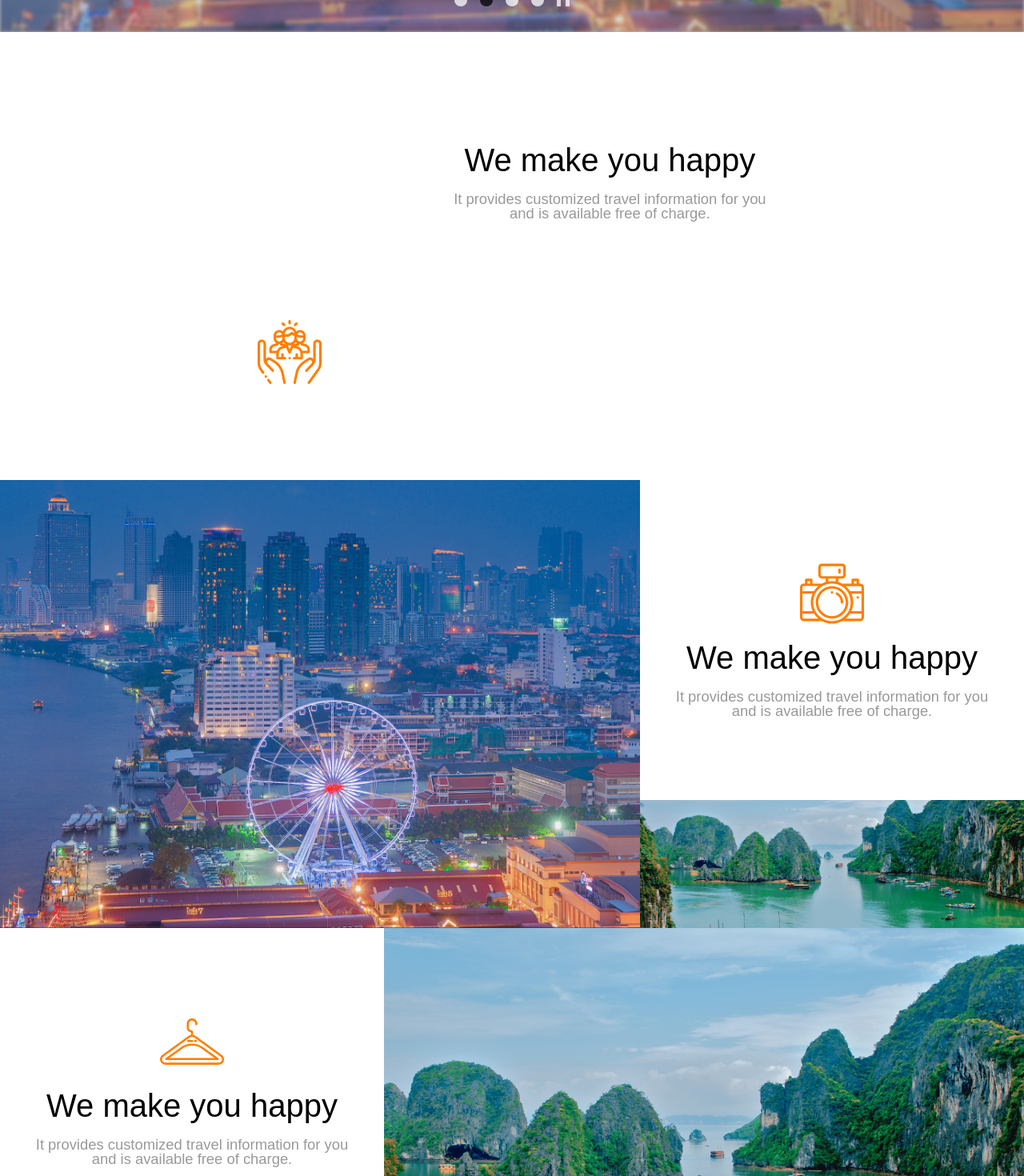
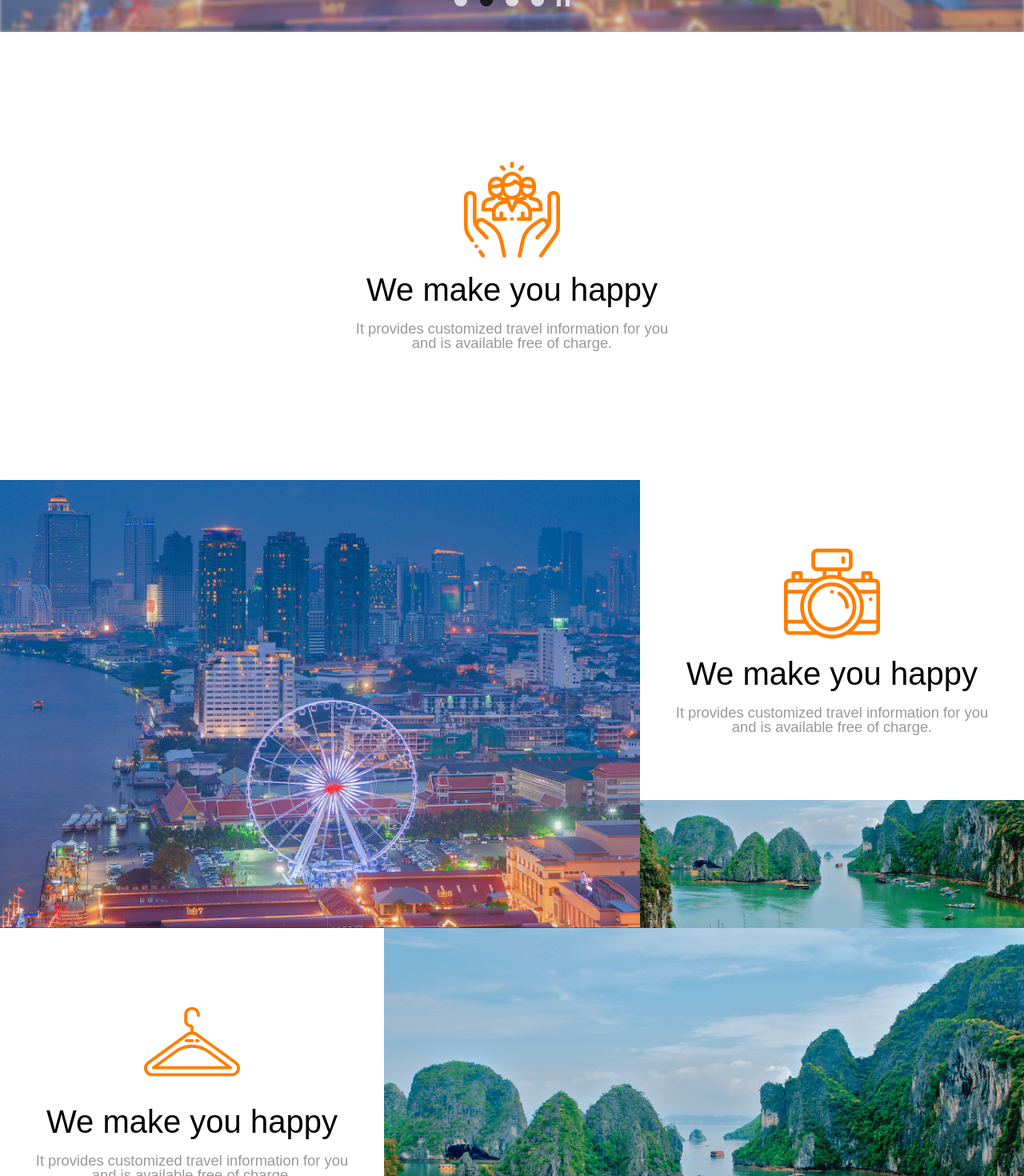
Before and after one commit to everip/client-web, a React (Create React App) app: page / in a window 1280 px wide. Shown: the part 760-2230 px from the top of the page at 80% size. Built offline with nearby package versions, Linux system fonts and the light colour scheme; a web font is replaced by a local one.

Commit message:
[Page] Wrapper 수정 💄

```diff
--- a/src/assets/css/pages/home/box.css
+++ b/src/assets/css/pages/home/box.css
@@ -10,14 +10,15 @@
 }
 
 .home-box .icon {
-    width: auto;
-    height: 5rem;
+    width: 7.5rem;
+    height: 7.5rem;
     margin-top: auto;
     margin-left: auto;
     margin-right: auto;
 }
 
 .home-box .content {
+    width: 100%;
     margin-top: 1.25rem;
     margin-bottom: auto;
     margin-left: auto;
--- a/src/assets/css/pages/home/wrapper.css
+++ b/src/assets/css/pages/home/wrapper.css
@@ -19,12 +19,30 @@
     background-repeat: no-repeat;
 }
 
-.home-wrapper.full .box {
+.home-wrapper.full .boxes {
+    display: flex;
     margin: auto;
 }
 
 .home-wrapper.full .home-box {
     width: 50rem;
+}
+
+.home-wrapper.full.us .home-box {
+    width: 15rem;
+}
+
+.home-wrapper.full.us .home-box .icon {
+    border-radius: 100%;
+    overflow: hidden;
+}
+
+.home-wrapper.full.us .home-box .icon:hover {
+    filter: blur(1px);
+}
+
+.home-wrapper.full.us .home-box .content .head {
+    cursor: pointer;
 }
 
 .home-wrapper.left .left,
--- a/src/pages/home/Home.js
+++ b/src/pages/home/Home.js
@@ -53,7 +53,8 @@ export default class Home extends Component {
                 </div>
 
                 <Wrapper
-                    box={
+                    set='full'
+                    boxes={
                         <Box
                             icon={Images.HomeHelp}
                             content={{
@@ -68,7 +69,7 @@ export default class Home extends Component {
                     set='right'
                     left={Images.HomeCarouselBangkok}
                     right={Images.HomeCarouselDanang}
-                    box={
+                    boxes={
                         <Box
                             icon={Images.HomeCamera}
                             content={{
@@ -83,7 +84,7 @@ export default class Home extends Component {
                     set='left'
                     left={Images.HomeCarouselBangkok}
                     right={Images.HomeCarouselDanang}
-                    box={
+                    boxes={
                         <Box
                             icon={Images.HomeHanger}
                             content={{
@@ -99,7 +100,7 @@ export default class Home extends Component {
                     left={Images.HomeCarouselBangkok}
                     right={Images.HomeCarouselDanang}
                     center={Images.HomeCarouselOsaka}
-                    box={
+                    boxes={
                         <Box
                             icon={Images.HomeFood}
                             content={{
@@ -111,14 +112,31 @@ export default class Home extends Component {
                 />
 
                 <Wrapper
-                    box={
-                        <Box
-                            icon={Images.HomeHelp}
-                            content={{
-                                head: <p>We make you happy</p>,
-                                body: <p>It provides customized travel information for you <br /> and is available free of charge.</p>,
-                            }}
-                        />
+                    set='full us'
+                    boxes={
+                        <>
+                            <Box
+                                icon={{ path: 'https://avatars2.githubusercontent.com/u/31611484' }}
+                                content={{
+                                    head: <p onClick={() => { window.open('https://github.com/sociablesasha') }}>YONGHYUN</p>,
+                                    body: <p>DESIGNER, DEVELOPER</p>,
+                                }}
+                            />
+                            <Box
+                                icon={{ path: 'https://avatars2.githubusercontent.com/u/46661287' }}
+                                content={{
+                                    head: <p onClick={() => { window.open('https://github.com/sw-son') }}>SANGWOO</p>,
+                                    body: <p>DATA COLLECTOR</p>,
+                                }}
+                            />
+                            <Box
+                                icon={{ path: 'https://avatars1.githubusercontent.com/u/0' }}
+                                content={{
+                                    head: <p onClick={() => { window.open('mailto:sociablesasha@gmail.com') }}>YOU</p>,
+                                    body: <p>NEXT TIME, JOIN</p>,
+                                }}
+                            />
+                        </>
                     }
                 />
             </div>
--- a/src/pages/home/Wrapper.js
+++ b/src/pages/home/Wrapper.js
@@ -5,11 +5,11 @@ import '../../assets/css/pages/home/wrapper.css';
 export default class Box extends Component {
     render = () => {
         const {
+            boxes,
             left,
             center,
             right,
-            box,
-            set = 'full'
+            set
         } = this.props;
 
         return (
@@ -21,8 +21,8 @@ export default class Box extends Component {
                     <div className='left container'>
                         {
                             set === 'left' &&
-                            <div className='box'>
-                                {box}
+                            <div className='boxes'>
+                                {boxes}
                             </div>
                         }
                         <div
@@ -38,8 +38,8 @@ export default class Box extends Component {
                     <div className='center container'>
                         {
                             set === 'center' &&
-                            <div className='box'>
-                                {box}
+                            <div className='boxes'>
+                                {boxes}
                             </div>
                         }
                         <div
@@ -55,8 +55,8 @@ export default class Box extends Component {
                     <div className='right container'>
                         {
                             set === 'right' &&
-                            <div className='box'>
-                                {box}
+                            <div className='boxes'>
+                                {boxes}
                             </div>
                         }
                         <div
@@ -69,8 +69,8 @@ export default class Box extends Component {
                 }
                 {
                     left === undefined && center === undefined && right === undefined &&
-                    <div className='box'>
-                        {box}
+                    <div className='boxes'>
+                        {boxes}
                     </div>
                 }
             </div>
```
